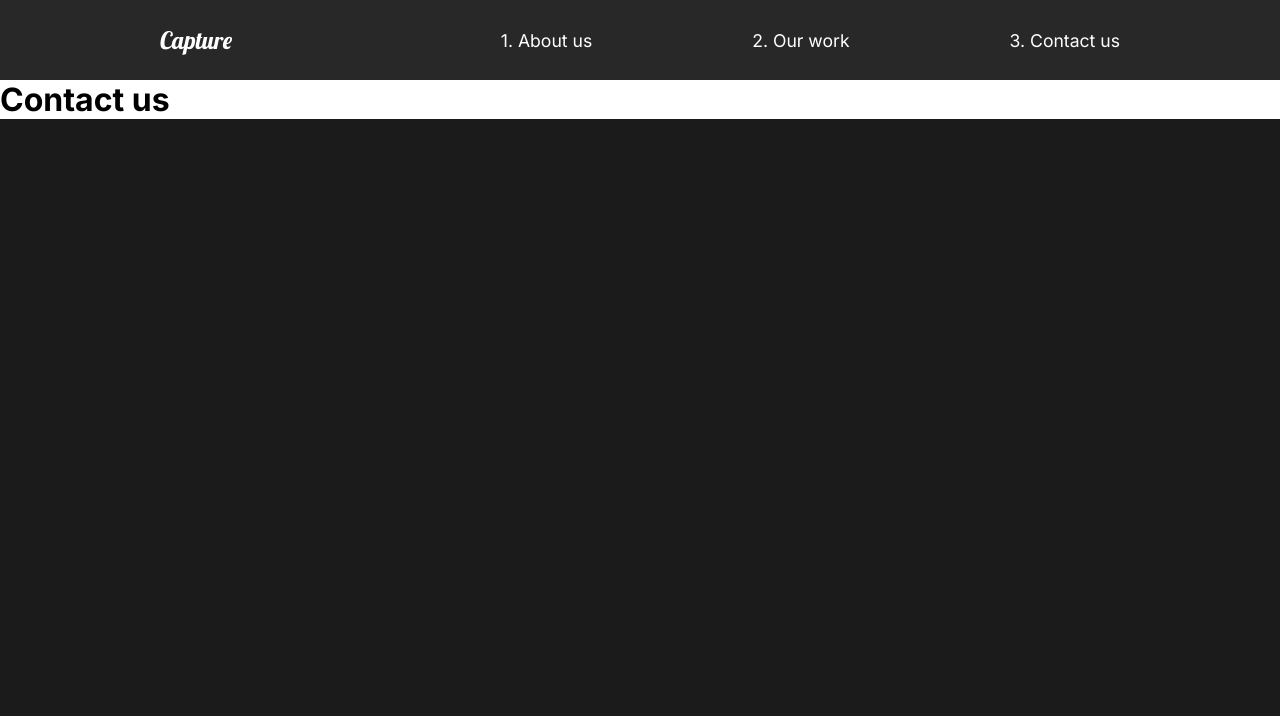
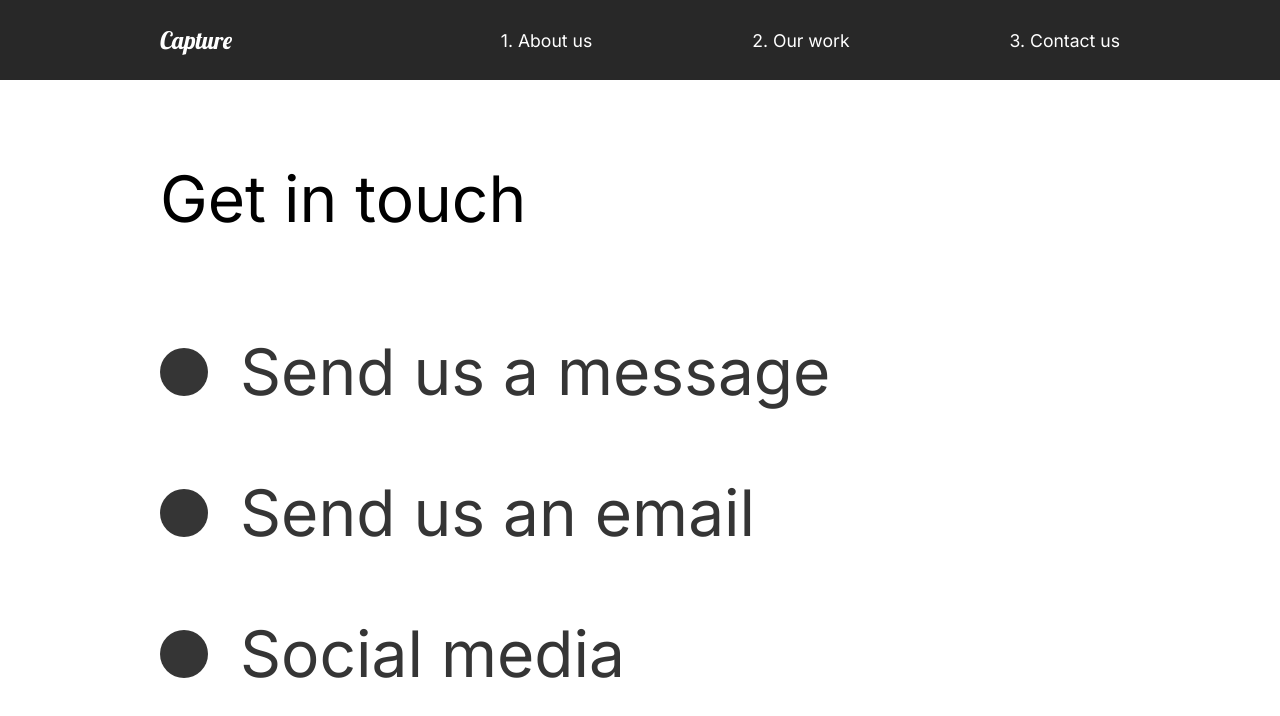
Before and after one commit to sospinal/Capture, a React (Create React App) app: page /contact in a window 1280 px wide. Shown: the top 716 px of the page. Built offline with nearby package versions, Linux system fonts and the light colour scheme.

Commit message:
Some generic animated titles for ContactUs

```diff
--- a/src/animations.js
+++ b/src/animations.js
@@ -8,7 +8,7 @@
     y: 0,
     transition: {
       duration: 0.5,
-      // when: "beforeChildren",
+      when: "beforeChildren",
       staggerChildren: 0.25,
     },
   },
--- a/src/pages/ContactUs.js
+++ b/src/pages/ContactUs.js
@@ -1,20 +1,75 @@
 import React from "react";
 //Animations
 import { motion } from "framer-motion";
-import { pageAnimation } from "../animations";
+import { pageAnimation, titleAnim } from "../animations";
+import styled from "styled-components";
 
 const ContactUs = () => {
   return (
-    <motion.div
+    <ContactStyle
       variants={pageAnimation}
       initial="hidden"
       animate="show"
       exit="exit"
       style={{ background: "#fff" }}
     >
-      <h1>Contact us</h1>
-    </motion.div>
+      <Title>
+        <Hide>
+          <motion.h2 variants={titleAnim}>Get in touch</motion.h2>
+        </Hide>
+      </Title>
+      <div>
+        <Hide>
+          <Social variants={titleAnim}>
+            <Circle />
+            <h2>Send us a message</h2>
+          </Social>
+        </Hide>
+        <Hide>
+          <Social variants={titleAnim}>
+            <Circle />
+            <h2>Send us an email</h2>
+          </Social>
+        </Hide>
+        <Hide>
+          <Social variants={titleAnim}>
+            <Circle />
+            <h2>Social media</h2>
+          </Social>
+        </Hide>
+      </div>
+    </ContactStyle>
   );
 };
 
+const ContactStyle = styled(motion.div)`
+  padding: 5rem 10rem;
+  color: #353535;
+  min-height: 90vh;
+`;
+
+const Title = styled.div`
+  margin-bottom: 4rem;
+  color: black;
+`;
+
+const Hide = styled.div`
+  overflow: hidden;
+`;
+
+const Circle = styled.div`
+  width: 3rem;
+  height: 3rem;
+  border-radius: 50%;
+  background-color: #353535;
+`;
+
+const Social = styled(motion.div)`
+  display: flex;
+  align-items: center;
+  h2 {
+    margin: 2rem;
+  }
+`;
+
 export default ContactUs;
```
